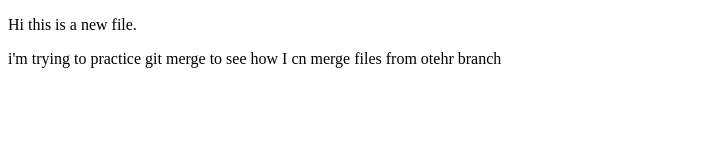
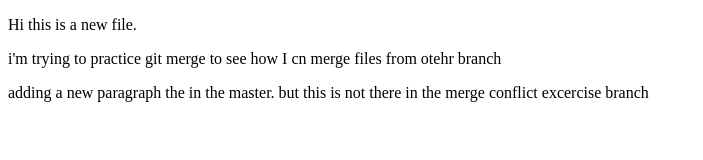
Before and after one commit to deksr/branchex, a plain HTML site: page index.html in a window 1280 px wide. Shown: the whole page, without its empty margins (0-703 px from the left). Drawn offline with Linux system fonts and the light colour scheme.

Commit message:
added a new p tag to master

```diff
--- a/index.html
+++ b/index.html
@@ -10,5 +10,7 @@
 	<p> Hi this is a new file.</p>
 
 	<p> i'm trying to practice git merge to see how I cn merge files from otehr branch </p>
+
+	<p> adding a new paragraph the in the master. but this is not there in the merge conflict excercise branch</p>
 </body>
 </html>
```
